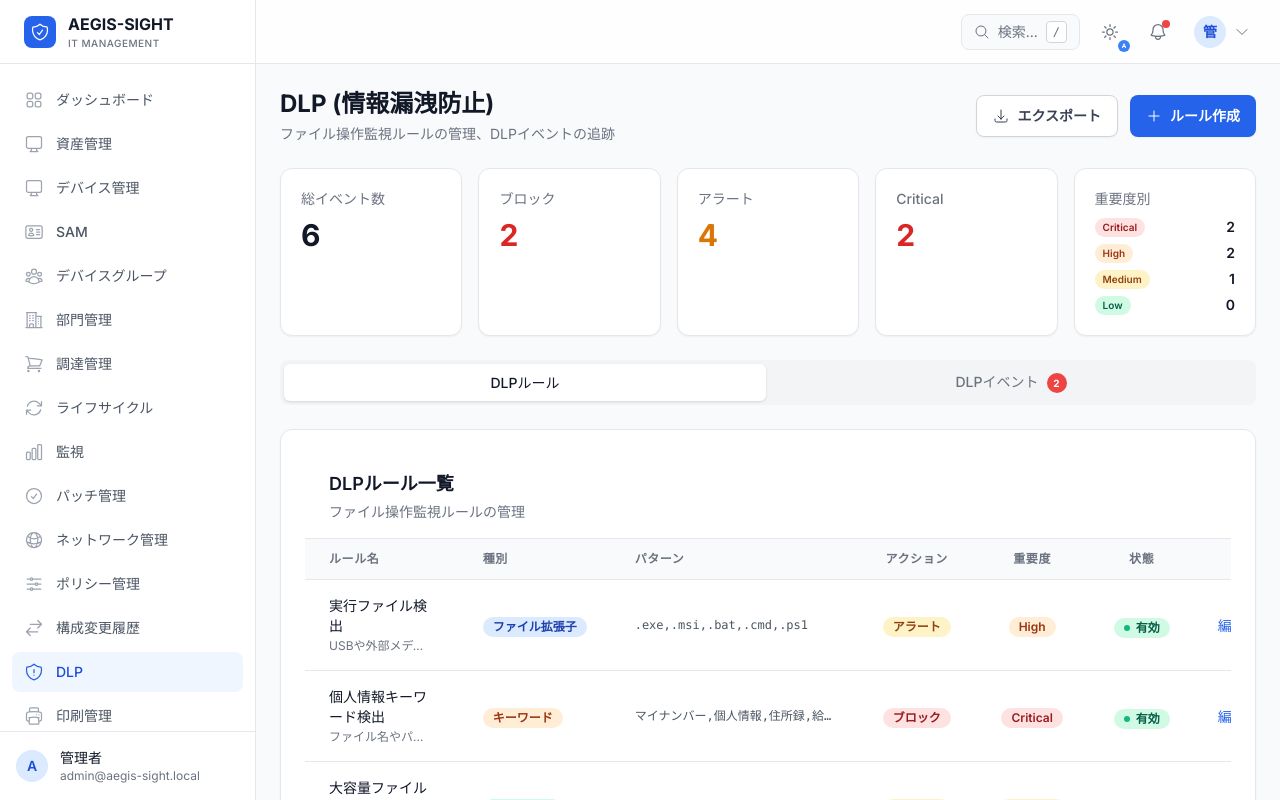
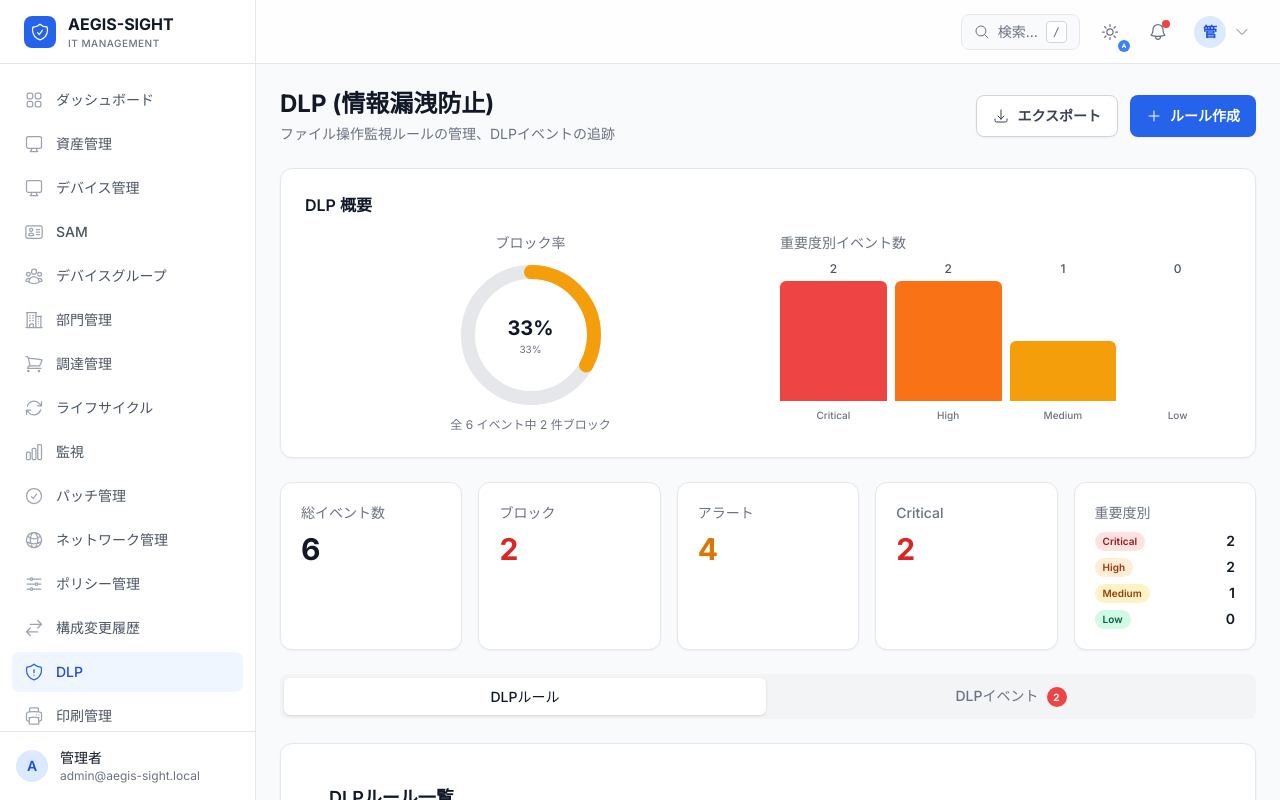
Before and after one commit to Kensan196948G/AEGIS-SIGHT, a Next.js app in the folder aegis-sight-web/: page /dashboard/dlp in a window 1280 px wide. Shown: the top 800 px of the page. Built offline with nearby package versions, Linux system fonts and the light colour scheme.

Commit message:
feat: Phase D-12 DLP DonutChart+BarChart（ブロック率・重要度別イベント数）
Co-Authored-By: Claude Sonnet 4.6 <noreply@anthropic.com>

```diff
--- a/aegis-sight-web/app/dashboard/dlp/page.tsx
+++ b/aegis-sight-web/app/dashboard/dlp/page.tsx
@@ -2,6 +2,7 @@
 
 import { useState } from 'react';
 import { Badge } from '@/components/ui/badge';
+import { DonutChart, BarChart } from '@/components/ui/chart';
 
 // ---------------------------------------------------------------------------
 // Types
@@ -252,6 +253,36 @@ export default function DLPPage() {
           </button>
         </div>
       </div>
+
+      {/* DLP 概要チャート */}
+      {(() => {
+        const blockRate = Math.round((mockSummary.blocked / Math.max(mockSummary.totalEvents, 1)) * 100);
+        const blockRateColor = blockRate >= 50 ? '#ef4444' : blockRate >= 30 ? '#f59e0b' : '#10b981';
+        const severityBarData = [
+          { label: 'Critical', value: mockSummary.bySeverity.critical, color: 'bg-red-500' },
+          { label: 'High', value: mockSummary.bySeverity.high, color: 'bg-orange-500' },
+          { label: 'Medium', value: mockSummary.bySeverity.medium, color: 'bg-amber-500' },
+          { label: 'Low', value: mockSummary.bySeverity.low, color: 'bg-blue-400' },
+        ];
+        return (
+          <div className="aegis-card">
+            <h2 className="mb-4 text-base font-semibold text-gray-900 dark:text-white">DLP 概要</h2>
+            <div className="grid grid-cols-1 gap-6 md:grid-cols-2">
+              <div className="flex flex-col items-center gap-3">
+                <p className="text-sm font-medium text-gray-500 dark:text-gray-400">ブロック率</p>
+                <DonutChart value={blockRate} max={100} size={140} strokeWidth={14} color={blockRateColor} label={`${blockRate}%`} />
+                <p className="text-xs text-gray-500 dark:text-gray-400">
+                  全 {mockSummary.totalEvents} イベント中 {mockSummary.blocked} 件ブロック
+                </p>
+              </div>
+              <div className="flex flex-col gap-2">
+                <p className="text-sm font-medium text-gray-500 dark:text-gray-400">重要度別イベント数</p>
+                <BarChart data={severityBarData} maxValue={Math.max(...Object.values(mockSummary.bySeverity), 1)} height={160} showValues />
+              </div>
+            </div>
+          </div>
+        );
+      })()}
 
       {/* Summary Cards */}
       <div className="grid grid-cols-1 gap-4 md:grid-cols-2 lg:grid-cols-5">
```
